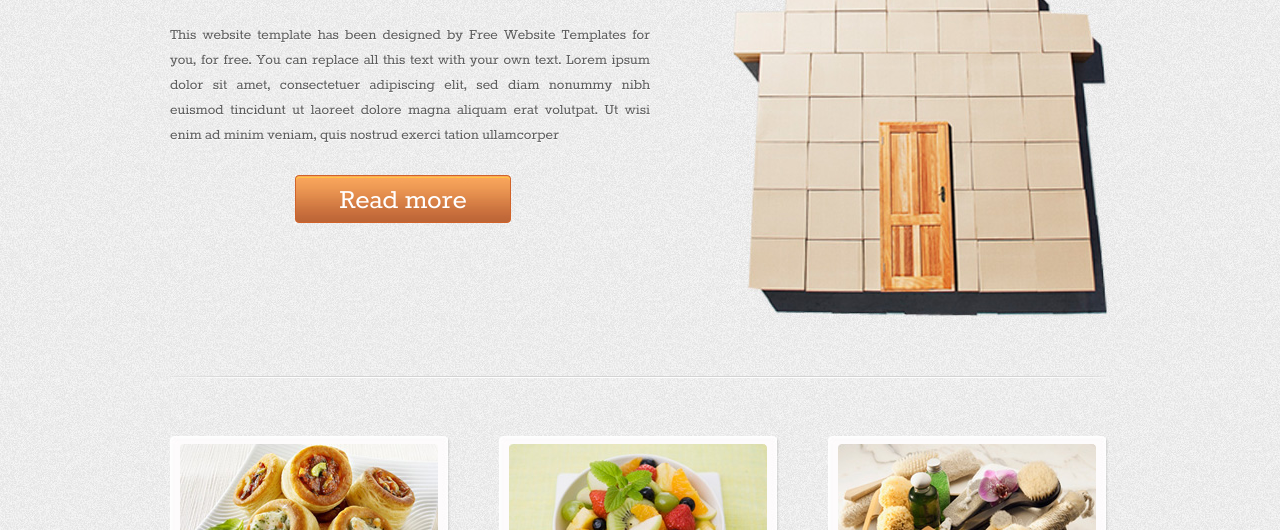
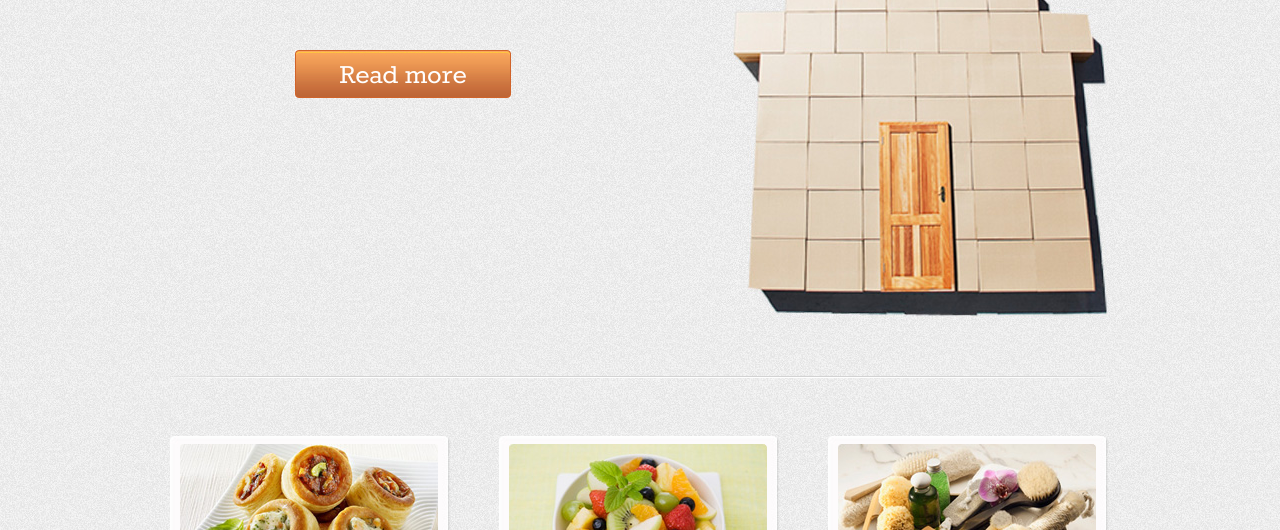
Before and after one commit to benjamin3105/website, a plain HTML site: page index.html in a window 1280 px wide. Shown: the part 270-800 px from the top of the page. Drawn offline with Linux system fonts and the light colour scheme.

Commit message:
css changed title + removed <p> featured text

```diff
--- a/css/style.css
+++ b/css/style.css
@@ -1,4 +1,4 @@
-/* Website template by freewebsitetemplates.com */
+/* Website template by divine.com */
 /*------------------------- Layout styles ------------------------*/
 body{
 	margin:0;
--- a/index.html
+++ b/index.html
@@ -23,10 +23,7 @@
 			<div class="body">
 				<div id="featured">
 					<h3>This is a FREE website template</h3>
-					<p>This website template has been designed by Free Website Templates for you, for free. You can
-					replace all this text with your own text. Lorem ipsum dolor sit amet, consectetuer adipiscing elit,
-					sed diam nonummy nibh euismod tincidunt ut laoreet dolore magna aliquam erat volutpat. Ut wisi
-					enim ad minim veniam, quis nostrud exerci tation ullamcorper</p>
+					<p></p>
 					<input type="button" value="Read more" onClick="parent.location='blog.html'"/>
 				</div>
 				<ul class="blog">
```
